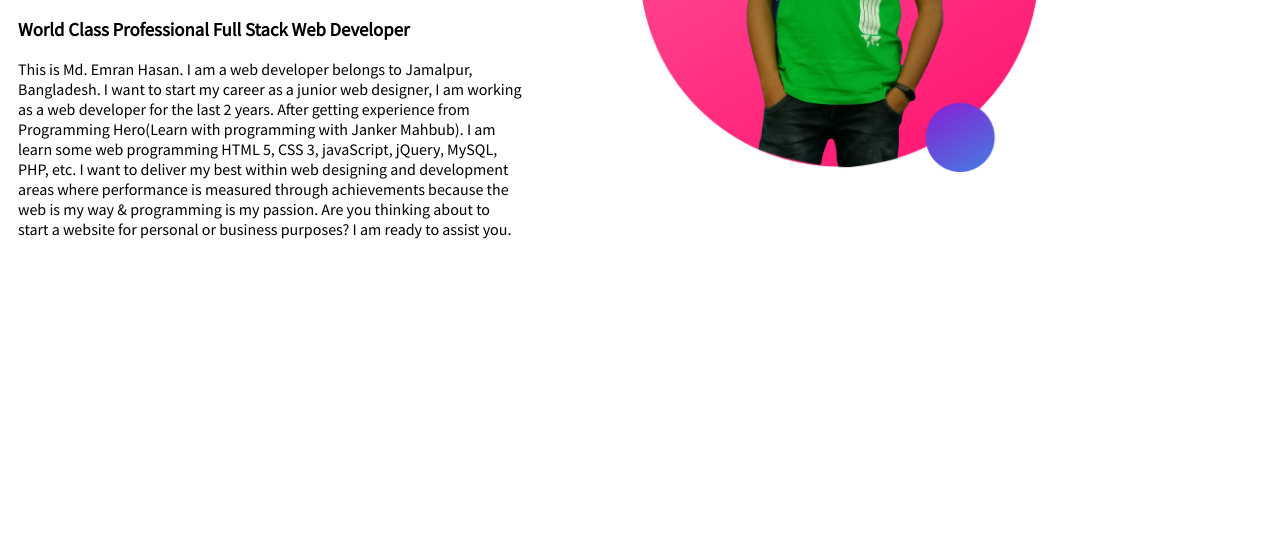
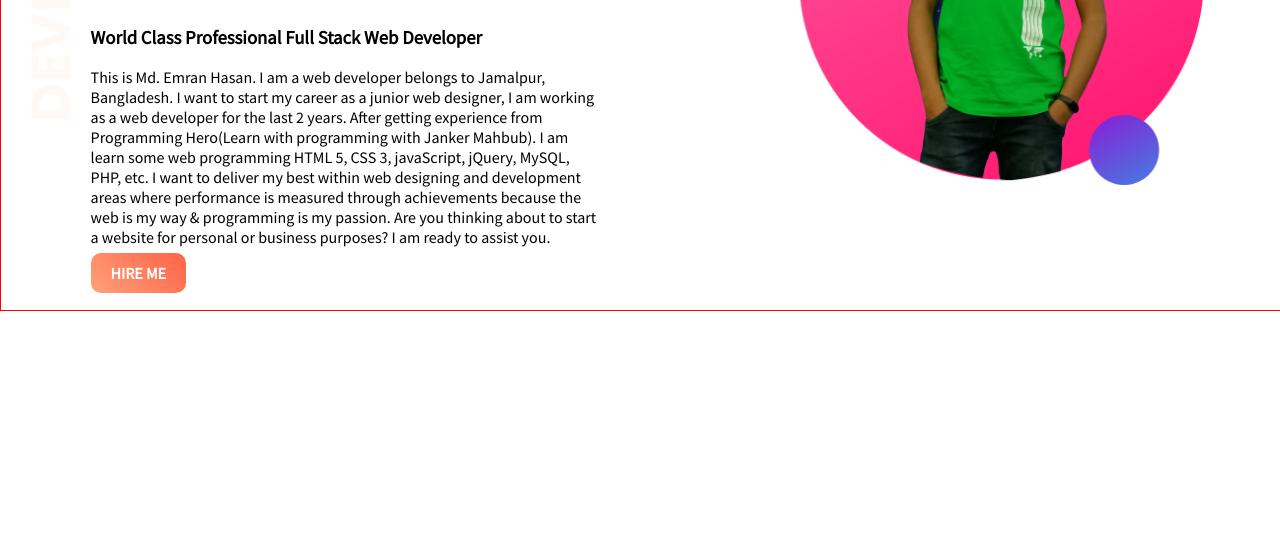
Before and after one commit to emrancub/webPortfolio, a plain HTML site: page index.html in a window 1280 px wide. Shown: the part 241-800 px from the top of the page. Drawn offline with Linux system fonts and the light colour scheme.

Commit message:
Fist section added

```diff
--- a/index.html
+++ b/index.html
@@ -11,12 +11,13 @@
     <link href="https://fonts.googleapis.com/css2?family=Lato&family=Lora&family=Open+Sans&family=Roboto&family=Source+Sans+Pro&display=swap" rel="stylesheet">
 </head>
 <body>
-    <section>
+    <section class="top-banner">
         <div class="half-width">
             <h1>Welcome To</h1>
             <h1><span class="name-highlight">Emran Hasan</span>  World</h1>
             <h3>World Class Professional Full Stack Web Developer</h3>
             <p>This is Md. Emran Hasan. I am a web developer belongs to Jamalpur, Bangladesh. I want to start my career as a junior web designer, I am working as a web developer for the last 2 years. After getting experience from Programming Hero(Learn with programming with Janker Mahbub). I am learn some web programming HTML 5, CSS 3, javaScript, jQuery, MySQL, PHP, etc. I want to deliver my best within web designing and development areas where performance is measured through achievements because the web is my way & programming is my passion. Are you thinking about to start a website for personal or business purposes? I am ready to assist you.</p>
+            <a class="link-button" href="https://www.linkedin.com/in/emrancu/" target="_blank">HIRE ME</a>
         </div>
         <div class="half-width">
             <img src="images/profile2.png" alt="">
--- a/style.css
+++ b/style.css
@@ -1,4 +1,5 @@
 body{
+    margin: 0;
     font-family: 'Lato', sans-serif;
     font-family: 'Lora', serif;
     font-family: 'Open Sans', sans-serif;
@@ -11,12 +12,28 @@ h1{
 .name-highlight{
     color: orange;
 }
+.top-banner{
+    background-image: url(images/top-banner.png);
+    border: 1px solid red;
+    height: 550px;
+    width: 100%;
+    background-repeat: no-repeat;
+}
 .half-width{
     width: 40%;
     float: left;
-    margin-left: 5px;
-    padding-left: 5px;
+    margin-left: 5%;
+    padding-left: 2%;
+    padding-top: 15px;
 }
 .half-width img{
     width: 100%;
 }
+.link-button{
+    text-decoration: none;
+    background-image: linear-gradient(45deg, lightsalmon, tomato);
+    color: white;
+    padding: 10px 20px;
+    border-radius: 10px;
+    font-weight: 700;
+}
```
